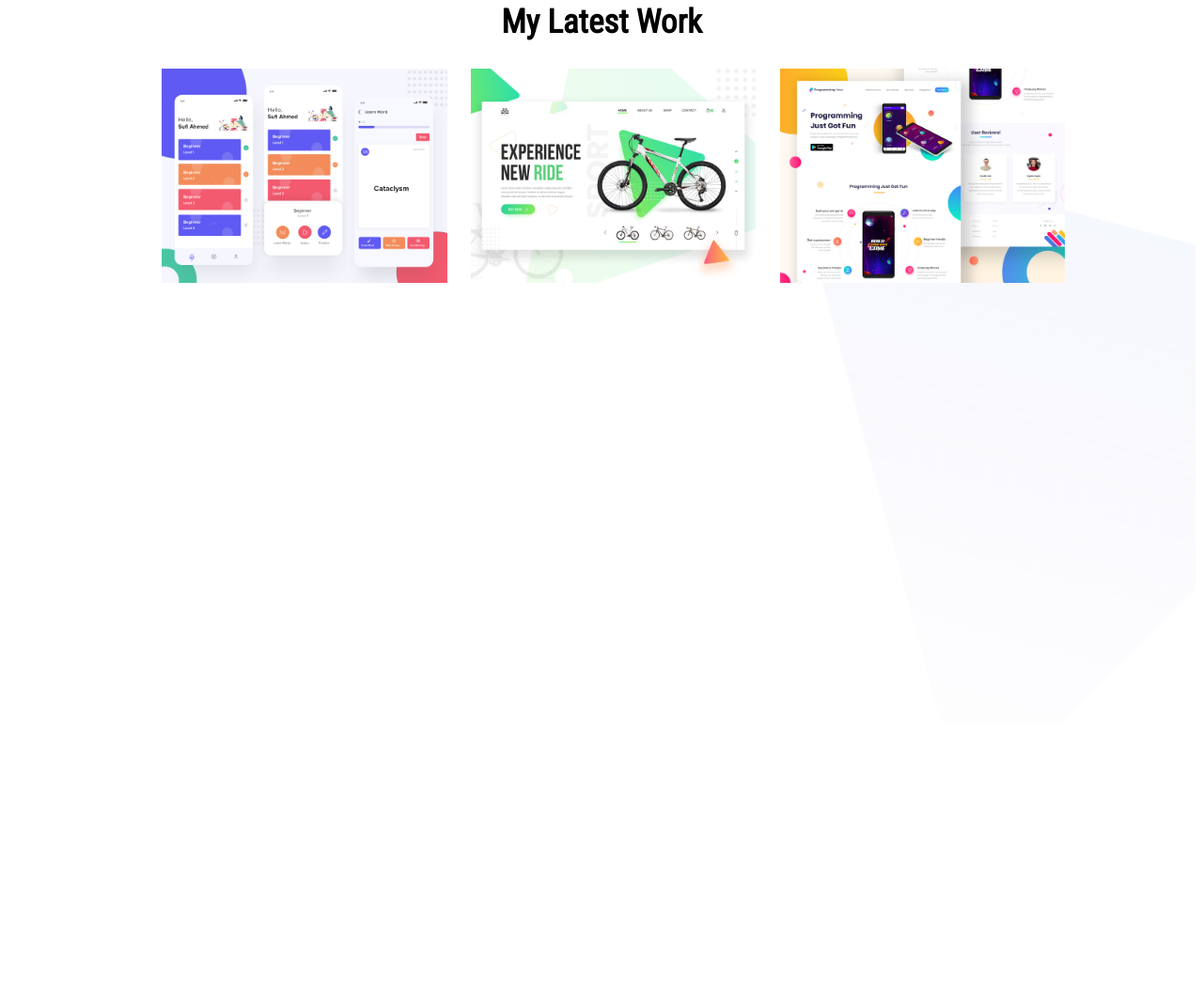
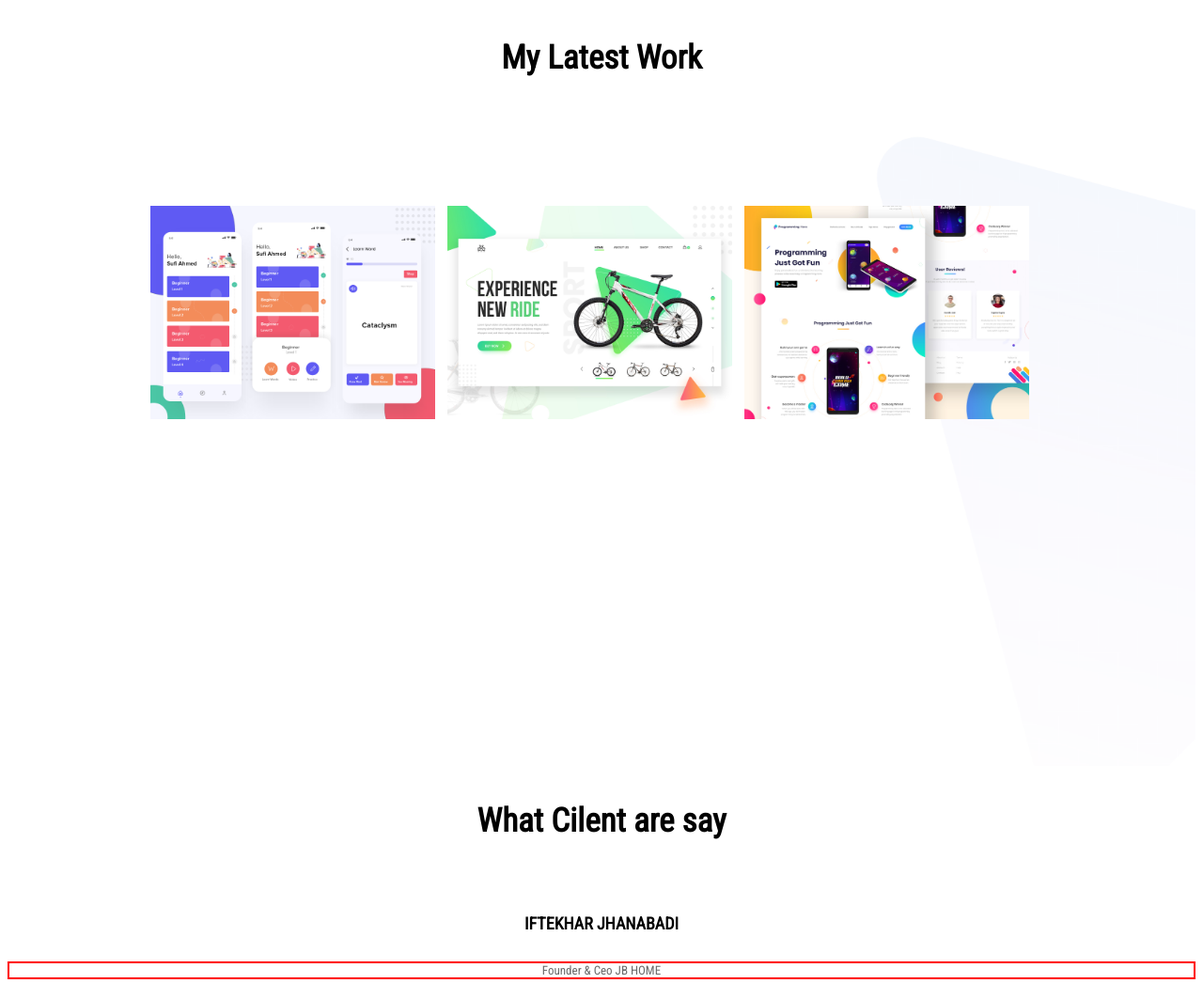
Before and after one commit to TheMashud/parsonal-website, a plain HTML site: page index.html in a window 1280 px wide. Shown: the part 1734-2797 px from the top of the page at 94% size. Before the commit the page ends 2595 px from the top, so only its background shows below. Drawn offline with Linux system fonts and the light colour scheme; a web font is replaced by a local one.

Commit message:
web update

```diff
--- a/index.html
+++ b/index.html
@@ -18,8 +18,6 @@
             <p> <b> You could saw me hopping, climbing structures, and halting trains. Yet, no one pays me a dime for that work  </b>  </p>
             <br>
             <a class="link-button" target="_blank"" href="https://www.linkedin.com/in/mashudul-hoque-11b608243/">HIRE ME</a>
-
-
 
         </div>
         <div class="half-width">
@@ -46,13 +44,13 @@
 
        </div>
 
-
-
     </section>
     <section class="latestworkbg">
         <div>
-
-            <h2 id="latestwork">My Latest Work</h2>
+         <br>
+         <br>
+            <h2>My Latest Work</h2>
+            <br>
 
         </div>
         <div class="latestimg">
@@ -64,6 +62,15 @@
         <div class="latestimg">
             <img src="images/latest-work/work-3.jpg" alt="">
         </div>
+    </section>
+    <section>
+        <div>
+            <h2>What Cilent are say</h2>
+            <br>
+            <h5>IFTEKHAR JHANABADI</h5>
+            <p id="jbhome">Founder & Ceo JB HOME</p>
+        </div>
+
 
 
 
--- a/style.css
+++ b/style.css
@@ -77,35 +77,47 @@ p{
 .biography{
     background-image: url(images/biography-bg.png);
     background-repeat: no-repeat;
+    background-position: 100%;
     position: relative;
     top: 100%;
 
-}
-#latestwork{
+ }
+ h2{
     font-size: 35px;
     text-align: center;
-    text-posi
 
 }
 .latestimg{
     border-right: 15%;
-
     position: relative;
     left: 7%;
     width: 20%;
-    margin-left: 5%;
+    margin-left: 4%;
     padding-left: 1%;
-   float: left;
+    float: left;
+    padding-top: 7%
+
 }
 .latestimg img{
     width: 120%;
+    background-repeat: no-repeat;
 
 }
 .latestworkbg{
     background-image: url(images/latest-work-bg.png);
     background-repeat: no-repeat;
-    position: relative;
-
-    background-size: 100%;
+    background-size: 110%;
 
 }
+h5{
+    font-size: 18px;
+    text-align: center;
+}
+#jbhome{
+
+
+   font-size: 13px;
+    text-align: center;
+    color: dimgrey;
+    border: 2px solid red;
+}
```
